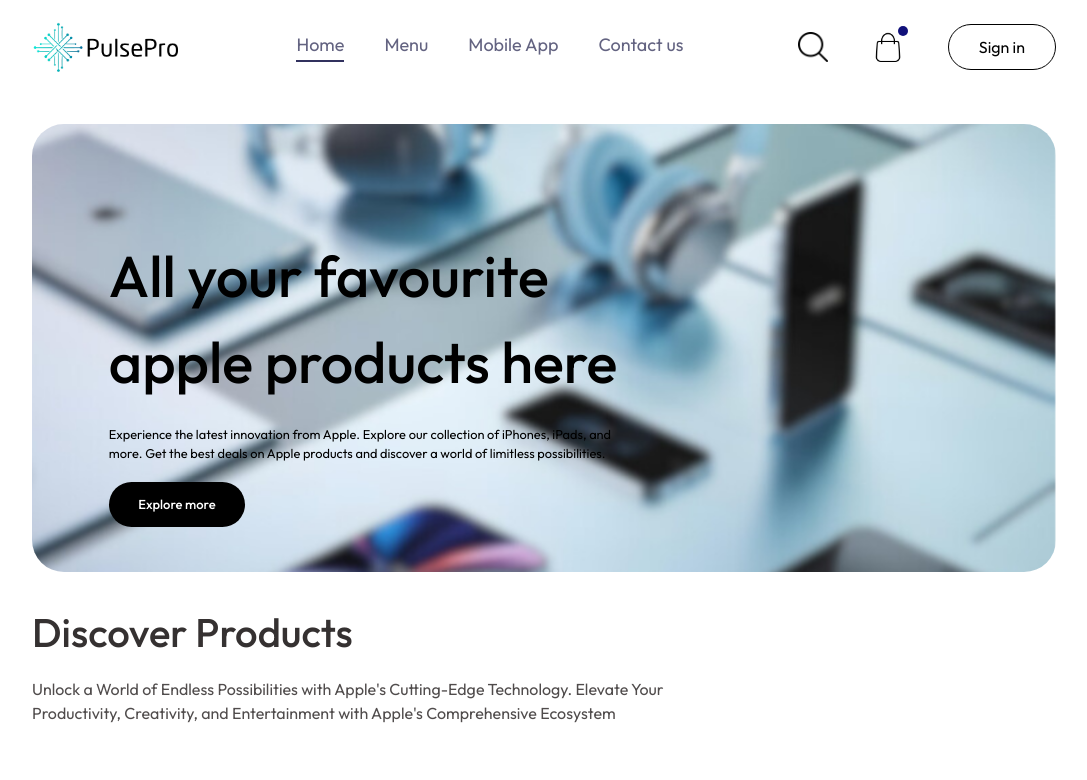
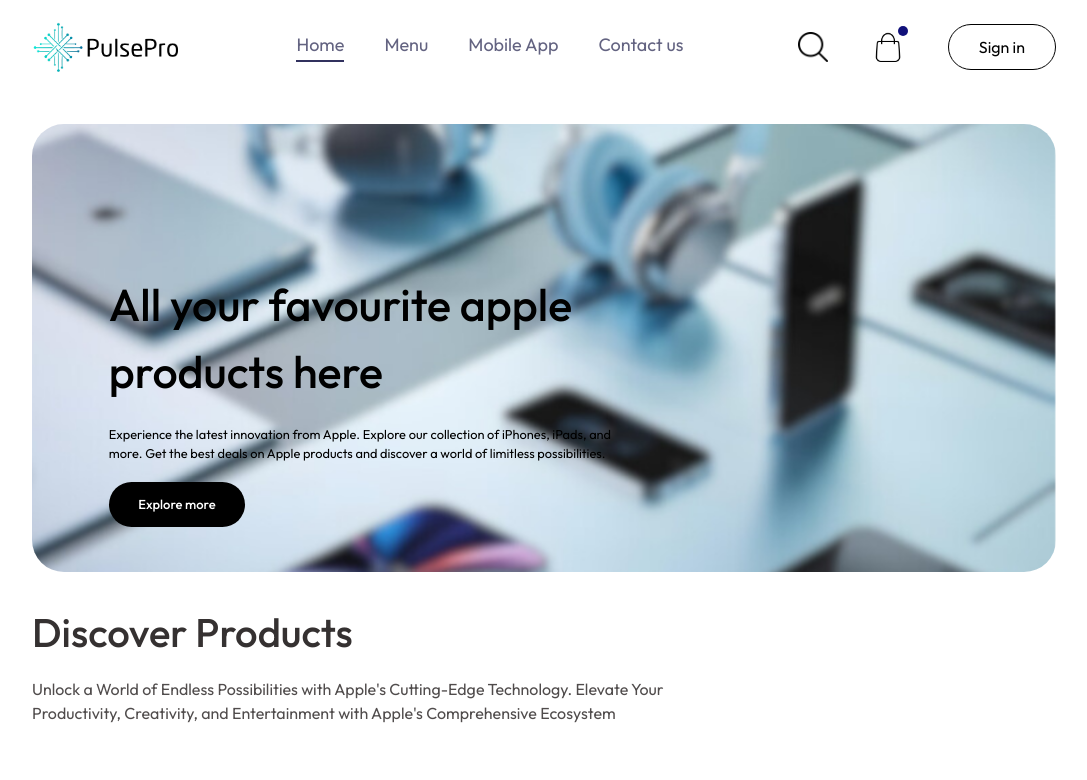
Before and after one commit to Hibajk/ecom_website, a React (Vite) app: page / in a window 1280 px wide. Shown: the top 780 px of the page, without its empty margins (96-1183 px from the left). Built offline with nearby package versions, Linux system fonts and the light colour scheme.

Commit message:
updating header's css

```diff
--- a/src/components/Header/Header.css
+++ b/src/components/Header/Header.css
@@ -23,7 +23,7 @@
 .header-contents h2{
     font-weight: 500;
     color: black;
-    font-size: max(4.5vw, 22px);
+    font-size: max(3.5vw, 22px);
 }
 
 .header-contents p{
```
